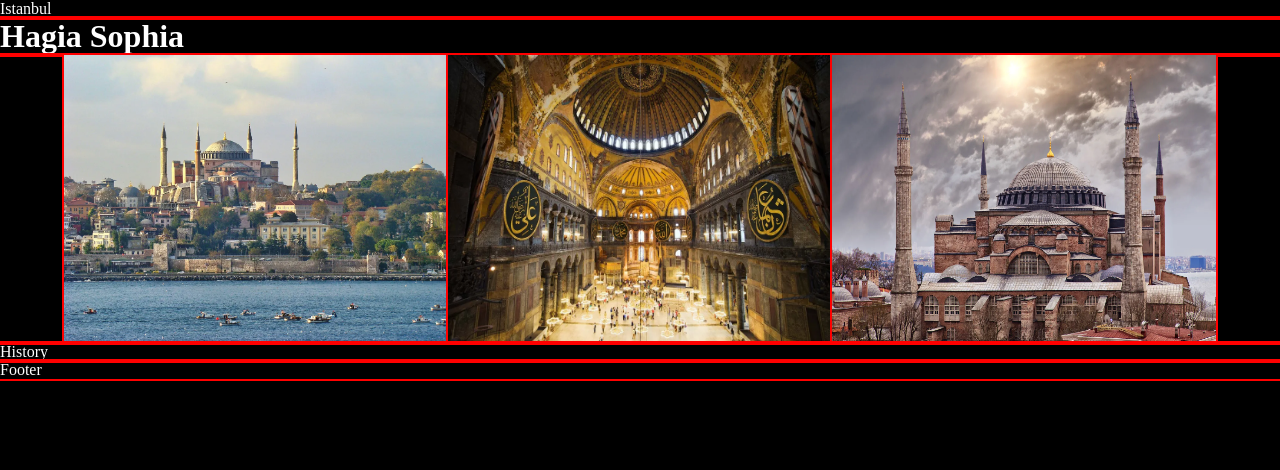
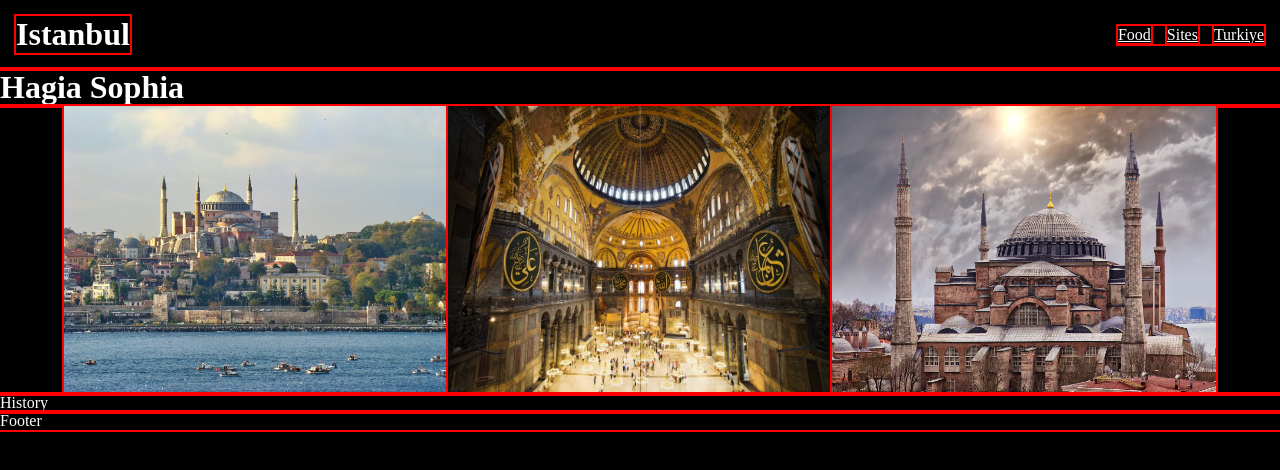
Before and after one commit to murasandev/istanbul, a plain HTML site: page index.html in a window 1280 px wide. Drawn offline with Linux system fonts and the light colour scheme.

Commit message:
add header with blank links

```diff
--- a/index.html
+++ b/index.html
@@ -7,7 +7,14 @@
     <link rel="stylesheet" href="styles.css">
 </head>
 <body>
-    <header>Istanbul</header>
+    <header>
+        <h1>Istanbul</h1>
+        <ul>
+            <li><a href="">Food</a></li>
+            <li><a href="">Sites</a></li>
+            <li><a href="">Turkiye</a></li>
+        </ul>
+    </header>
     <div>
         <!-- Galata Tower, Basilica Cistern, Hagia Sophia, Blue Mosque -->
         <div class="content-container">
--- a/styles.css
+++ b/styles.css
@@ -11,6 +11,10 @@ html {
 
 header {
     color: white;
+    display: flex;
+    justify-content: space-between;
+    padding: 16px;
+    align-items: center;
 }
 
 .image-container {
@@ -29,3 +33,9 @@ header {
     display: flex;
     flex-direction: column;
 }
+
+header ul {
+    display: flex;
+    list-style: none;
+    gap: 16px;
+}
```
